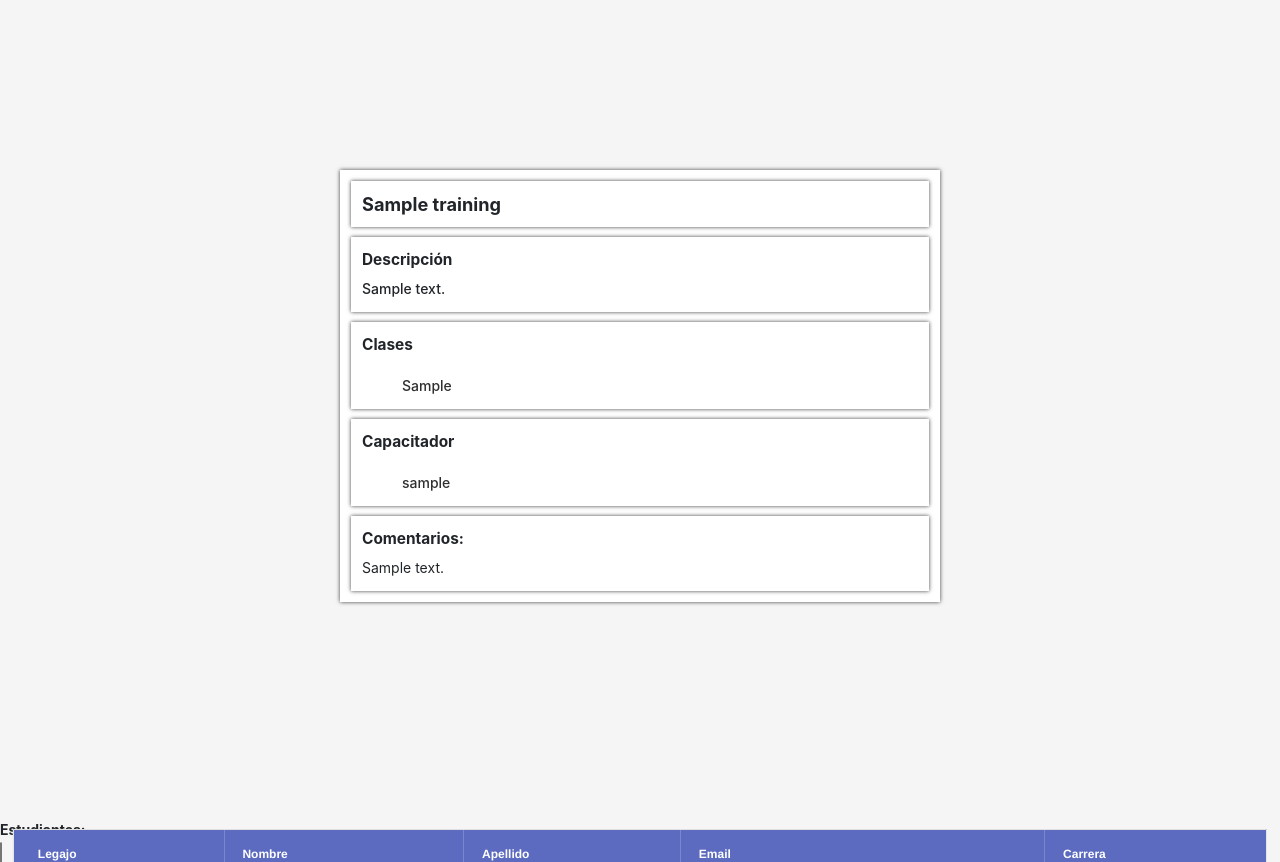
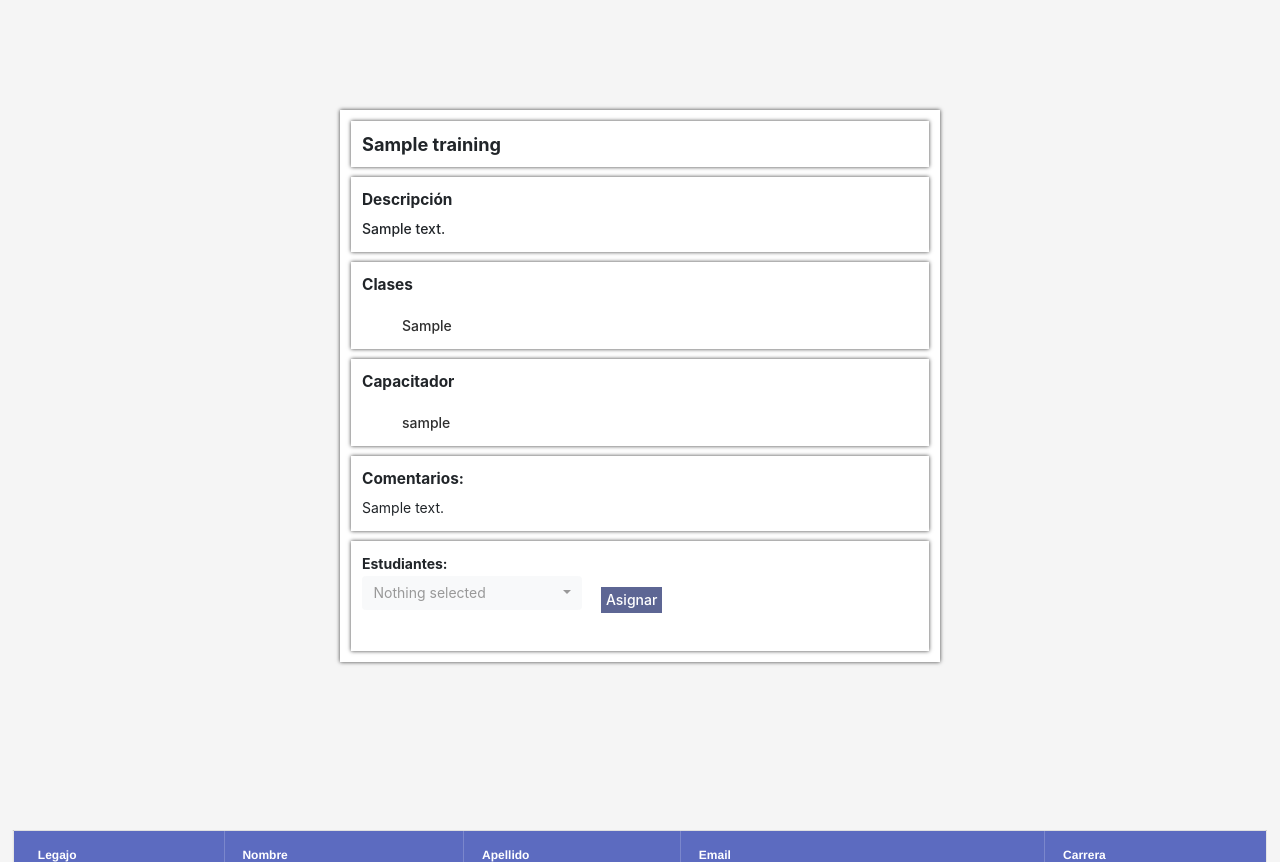
Before and after one commit to LucioTrucco/SistemaSeguimientoCapacitaciones, a Flask app: page /asignarEstudiante/1 in a window 1280 px wide. Shown: the part 110-972 px from the top of the page. Run offline with Flask 2, Linux system fonts and the light colour scheme; a user stored in the database is signed in; tables that the repository leaves empty hold one stand-in row (values such as "Sample post"); some libraries are stand-ins or nearby versions.

Commit message:
Visualizacion de asignar estudiante y capacitador + estilos.

```diff
--- a/Codigo/app/static/css/styles.css
+++ b/Codigo/app/static/css/styles.css
@@ -186,7 +186,7 @@
 	left: 0;
 	background: none;
 	border: none;
-	background-color:rgb(102, 113, 175);
+	background-color:rgb(93, 102, 148);
 	color:white;
 	font-weight:500;
 }
@@ -590,3 +590,9 @@
 	margin: 0px;
 	margin-top: 10px;
 }
+
+.select_students{
+	width:100px;
+	height:50px;
+	margin-bottom: 0;
+}
--- a/Codigo/app/templates/base.html
+++ b/Codigo/app/templates/base.html
@@ -6,6 +6,7 @@
             <link rel="stylesheet" href="{{ url_for('static', filename='css/material.min.css') }}">
             <link href="https://fonts.googleapis.com/icon?family=Material+Icons" rel="stylesheet">
             <script src="{{ url_for('static', filename='js/material.min.js') }}"></script>
+            <link rel="stylesheet" href="https://cdn.jsdelivr.net/npm/bootstrap-select@1.13.7/dist/css/bootstrap-select.min.css">
             <link rel="stylesheet" href="https://stackpath.bootstrapcdn.com/bootstrap/4.3.1/css/bootstrap.min.css" integrity="sha384-ggOyR0iXCbMQv3Xipma34MD+dH/1fQ784/j6cY/iJTQUOhcWr7x9JvoRxT2MZw1T" crossorigin="anonymous">
             <link rel="stylesheet" href="{{ url_for('static', filename='css/styles.css') }}" >
             <script src="https://cdnjs.cloudflare.com/ajax/libs/Chart.js/2.7.3/Chart.js"></script>
@@ -62,9 +63,9 @@
         </div>
         </div>
 
-
         <script src="https://code.jquery.com/jquery-3.3.1.slim.min.js" integrity="sha384-q8i/X+965DzO0rT7abK41JStQIAqVgRVzpbzo5smXKp4YfRvH+8abtTE1Pi6jizo" crossorigin="anonymous"></script>
         <script src="https://cdnjs.cloudflare.com/ajax/libs/popper.js/1.14.7/umd/popper.min.js" integrity="sha384-UO2eT0CpHqdSJQ6hJty5KVphtPhzWj9WO1clHTMGa3JDZwrnQq4sF86dIHNDz0W1" crossorigin="anonymous"></script>
         <script src="https://stackpath.bootstrapcdn.com/bootstrap/4.3.1/js/bootstrap.min.js" integrity="sha384-JjSmVgyd0p3pXB1rRibZUAYoIIy6OrQ6VrjIEaFf/nJGzIxFDsf4x0xIM+B07jRM" crossorigin="anonymous"></script>
+        <script src="https://cdn.jsdelivr.net/npm/bootstrap-select@1.13.7/dist/js/bootstrap-select.min.js"></script>
     </body>
 </html>
--- a/Codigo/app/templates/details.html
+++ b/Codigo/app/templates/details.html
@@ -31,6 +31,7 @@
     </ul>
     </div>
     {% endif %}
+    {% if request.path==url_for('select_trainer', id=training.id) %}
     {%if training.trainer == None%}
     <div class="detalles__trainer">
     <p>Capacitador</p>
@@ -42,15 +43,20 @@
     </ul>
     </div>
     {% endif %}
+    {% endif %}
     <div class="detalles__comments">
     <p>Comentarios:</p>
     {{ training.comments }}
     </div>
+    {% if request.path==url_for('select_students', id=training.id) %}
+    <div class="detalles__comments">
+         {% block assign_students %}
+         {% endblock %}
+    </div>
+    {% endif %}
 </div>
 </li>
 <br>
-{% block assign_students %}
-{% endblock %}
 {% if training.students|length %}
 <li>
 <table id="tabla-capacitaciones" class="mdl-data-table mdl-js-data-table tabla-detalles">
--- a/Codigo/app/templates/select_students.html
+++ b/Codigo/app/templates/select_students.html
@@ -5,8 +5,8 @@
     <form action='' method='POST'>
         {{ form.hidden_tag() }}
         <b>Estudiantes:</b><br>
-        {{ form.search(multiple=True) }}
-        <input type="submit" value="Asignar">
+        {{ form.search(multiple=True,class="selectpicker select_students") }}
+        <input type="submit" value="Asignar" class="button_select">
     </form>
 {% else %}
 <b>Estudiantes: </b> <p>No se encuentran estudiantes registrados.</p>
```
